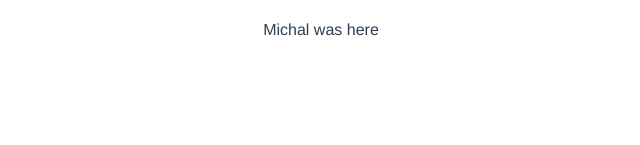
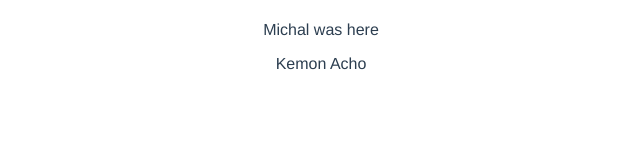
Before and after one commit to MariaWallin/mobleralla3, a Vue app: page /#/about in a window 1280 px wide. Shown: the part 145-290 px from the top of the page, without its empty margins (319-959 px from the left). Built offline with nearby package versions, Linux system fonts and the light colour scheme.

Commit message:
Test by Jan

```diff
--- a/src/views/About.vue
+++ b/src/views/About.vue
@@ -2,5 +2,6 @@
   <div class="about">
     <h1>This is an about page</h1>
     <p>Michal was here</p>
+    <p> Kemon Acho </p>
   </div>
 </template>
```
